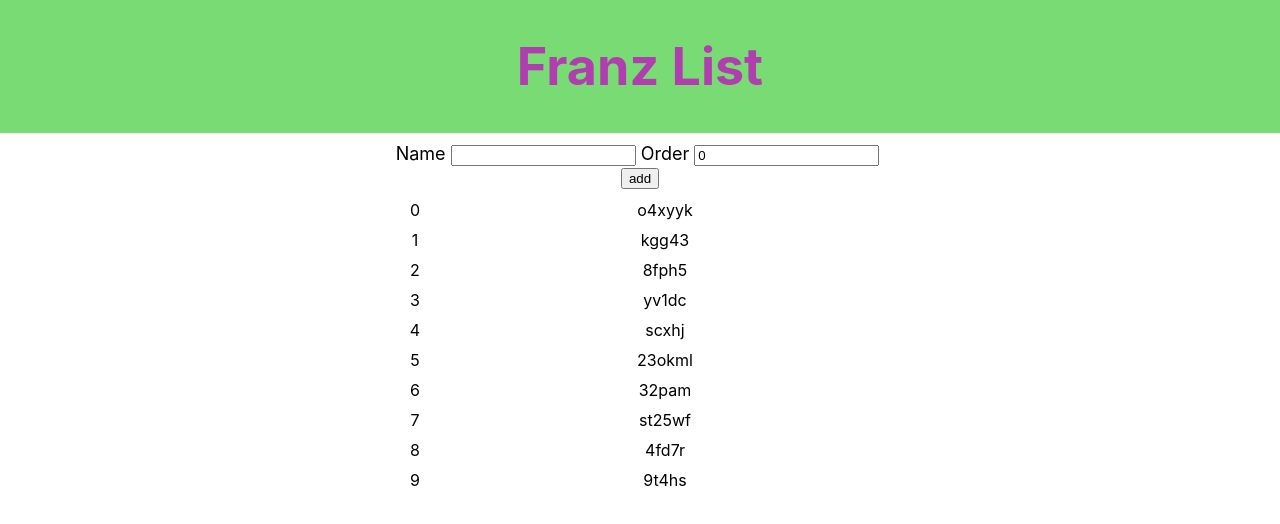
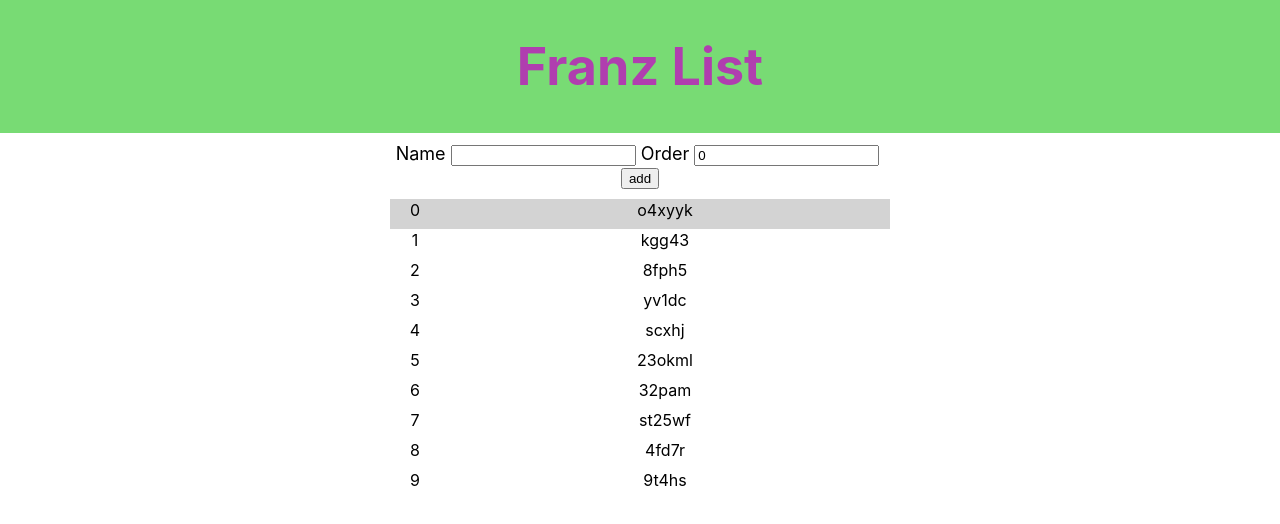
Before and after one commit to vctls/franz_list, a React (Create React App) app: page / in a window 1280 px wide. Shown: the top 524 px of the page. Built offline with nearby package versions, Linux system fonts and the light colour scheme.

Commit message:
add keyboard navigation in list
The "done" property has been moved to become a property of list items
TODO : do the same with "deleted"

```diff
--- a/package.json
+++ b/package.json
@@ -11,6 +11,7 @@
     "@types/react-dom": "^18.0.4",
     "react": "^18.1.0",
     "react-dom": "^18.1.0",
+    "react-hotkeys-hook": "^3.4.6",
     "react-scripts": "^5.0.1",
     "react-swipeable": "^7.0.0",
     "typescript": "^4.7.2",
--- a/src/component/Item.css
+++ b/src/component/Item.css
@@ -5,9 +5,6 @@
     position: relative; /*Necessary to keed visual divs behind.*/
 }
 
-.item-content:hover {
-    background: lightgray;
-}
 
 .item-content {
     display: block;
@@ -20,9 +17,8 @@
     transition: right .3s ease-in-out;
 }
 
-.item-content:focus {
-    border: thin solid black;
-    box-sizing: border-box;
+.item-highlighted {
+    background-color: lightgrey;
 }
 
 .item.deleted .item-content {
--- a/src/component/Item.tsx
+++ b/src/component/Item.tsx
@@ -6,22 +6,22 @@ import { useSwipeable } from "react-swipeable";
 let eventType: string = "";
 
 const Item = (props: {
-  onChange: (id: number, arg1: boolean) => void;
+  toggleDone: (id: number) => void;
+  onMouseEnter: () => void;
   id: number;
+  done: boolean;
+  highlighted: boolean;
   order: number;
   name: string;
   category: string;
   onDelete(id: number): void;
 }) => {
-  const [done, setDone] = useState(false);
-
   const [deleted, setDeleted] = useState(false);
   let el: EventTarget | null;
   const deleteTreshold = -50;
 
   const swipeHandler = useSwipeable({
     onTap: (e) => {
-
       // Only register left click.
       if (e.event instanceof MouseEvent) {
         if (e.event.button !== 0) {
@@ -32,8 +32,7 @@ const Item = (props: {
       // Keep track of the type of event to prevent double taps with mixed events.
       if (eventType === "" || e.event.type === eventType) {
         eventType = e.event.type;
-        setDone(!done);
-        props.onChange(props.id, !done);
+        props.toggleDone(props.id);
       }
     },
 
@@ -79,14 +78,26 @@ const Item = (props: {
       }
     },
 
-    trackMouse: true
+    trackMouse: true,
   });
 
-  const className = "item" + (done ? " done" : "") + (deleted ? " deleted" : "");
+  let className = "item" + (props.done ? " done" : "") + (deleted ? " deleted" : "");
 
   return (
-    <li id={"item_" + props.id} className={className}>
-      <div tabIndex={0} role="button" className="item-content" {...swipeHandler} style={{ touchAction: "pan-y" }}>
+    <li
+      id={"item_" + props.id}
+      className={className}
+      onMouseEnter={props.onMouseEnter}
+    >
+      <div
+        tabIndex={0}
+        role="button"
+        className={`item-content ${
+          props.highlighted ? "item-highlighted" : ""
+        }`}
+        {...swipeHandler}
+        style={{ touchAction: "pan-y" }}
+      >
         <span className="field order">{props.order}</span>
         <span className="field name" onClick={(e) => e.preventDefault()}>
           {props.name}
--- a/src/component/List.tsx
+++ b/src/component/List.tsx
@@ -1,8 +1,8 @@
 import Item from "./Item";
-import * as React from "react";
 import { useState } from "react";
 import "./List.css";
 import ItemForm from "./ItemForm";
+import { useHotkeys } from "react-hotkeys-hook";
 
 function arraymove(arr: any[], fromIndex: number, toIndex: number) {
   let element = arr[fromIndex];
@@ -11,18 +11,56 @@ function arraymove(arr: any[], fromIndex: number, toIndex: number) {
 }
 
 const itemArray: any[] = [];
-let key: number, name: string, category: string, order: number;
+let key: number, name: string, category: string, order: number, done: boolean;
 
 for (let i: number = 0; i < 10; i++) {
   key = i;
   order = i;
+  done = false;
   name = (Math.random() + 1).toString(36).substring(7);
   category = (Math.random() + 1).toString(36).substring(7);
-  itemArray.push({ key, name, category, order });
+  itemArray.push({ key, name, done, category, order });
 }
 
 const List = () => {
   const [itemsState, setItemsState] = useState(itemArray);
+  const [currentItem, setCurrentItem] = useState<undefined | number>(0);
+
+  useHotkeys(
+    "down",
+    () => {
+      setCurrentItem((prevIndex) => {
+        if (prevIndex === undefined || prevIndex === itemsState.length - 1) {
+          return 0;
+        }
+        return prevIndex + 1;
+      });
+    },
+    [itemsState]
+  );
+
+  useHotkeys(
+    "up",
+    () => {
+      setCurrentItem((prevIndex) => {
+        if (prevIndex === undefined || prevIndex === 0) {
+          return itemsState.length - 1;
+        }
+        return prevIndex - 1;
+      });
+    },
+    [itemsState]
+  );
+
+  useHotkeys(
+    "space",
+    () => {
+      if (currentItem !== undefined) {
+        toggleDone(itemsState[currentItem].key);
+      }
+    },
+    [itemsState, currentItem]
+  );
 
   const addItem = (name: string, order: number): void => {
     setItemsState((prevItems) => {
@@ -31,18 +69,24 @@ const List = () => {
         key: newItems.length,
         name: name,
         category: "TODO",
-        order: order
+        order: order,
       };
       newItems.unshift(newItem);
       return newItems;
     });
   };
 
-  const itemChanged = (id: number, done: boolean): void => {
+  const toggleDone = (id: number): void => {
+    console.log("toggleDone");
     setItemsState((prevItems) => {
+      console.log("setItemsState")
       let newItems = [...prevItems];
       let index = newItems.findIndex((item) => item.key === id);
-      if (done) {
+      // We have to copy the object, or it messes up with React "deep comparation"
+      // of state variables
+      newItems[index] = {...newItems[index]};
+      newItems[index].done = !newItems[index].done;
+      if (newItems[index].done) {
         arraymove(newItems, index, newItems.length);
       } else {
         arraymove(newItems, index, 0);
@@ -67,16 +111,21 @@ const List = () => {
     <main>
       <ItemForm onSubmitHandler={addItem}></ItemForm>
       <ol id="list">
-        {itemsState.map((item) => {
+        {itemsState.map((item, index) => {
           return (
             <Item
               key={item.key}
+              highlighted={index === currentItem}
               id={item.key}
+              done={item.done}
               name={item.name}
               category={item.category}
               order={item.order}
-              onChange={itemChanged}
+              toggleDone={toggleDone}
               onDelete={itemDeleted}
+              onMouseEnter={() => {
+                setCurrentItem(index);
+              }}
             ></Item>
           );
         })}
```
Also changed, not shown: 1 other file (tests, documents, lock files or other folders).
